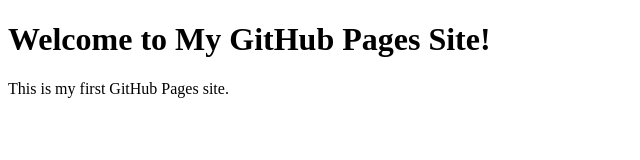
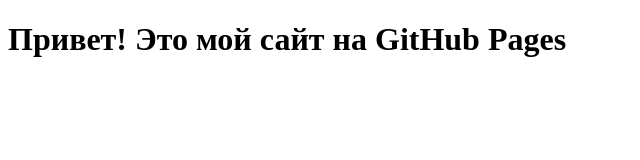
Before and after one commit to dud3lkaaa/r, a plain HTML site: page index.html in a window 1280 px wide. Shown: the whole page, without its empty margins (0-640 px from the left). Drawn offline with Linux system fonts and the light colour scheme.

Commit message:
Update index.html

```diff
--- a/index.html
+++ b/index.html
@@ -1,12 +1,9 @@
 <!DOCTYPE html>
-<html lang="en">
+<html>
 <head>
-    <meta charset="UTF-8">
-    <meta name="viewport" content="width=device-width, initial-scale=1.0">
-    <title>My GitHub Pages Site</title>
+    <title>Мой сайт</title>
 </head>
 <body>
-    <h1>Welcome to My GitHub Pages Site!</h1>
-    <p>This is my first GitHub Pages site.</p>
+    <h1>Привет! Это мой сайт на GitHub Pages</h1>
 </body>
 </html>
```
